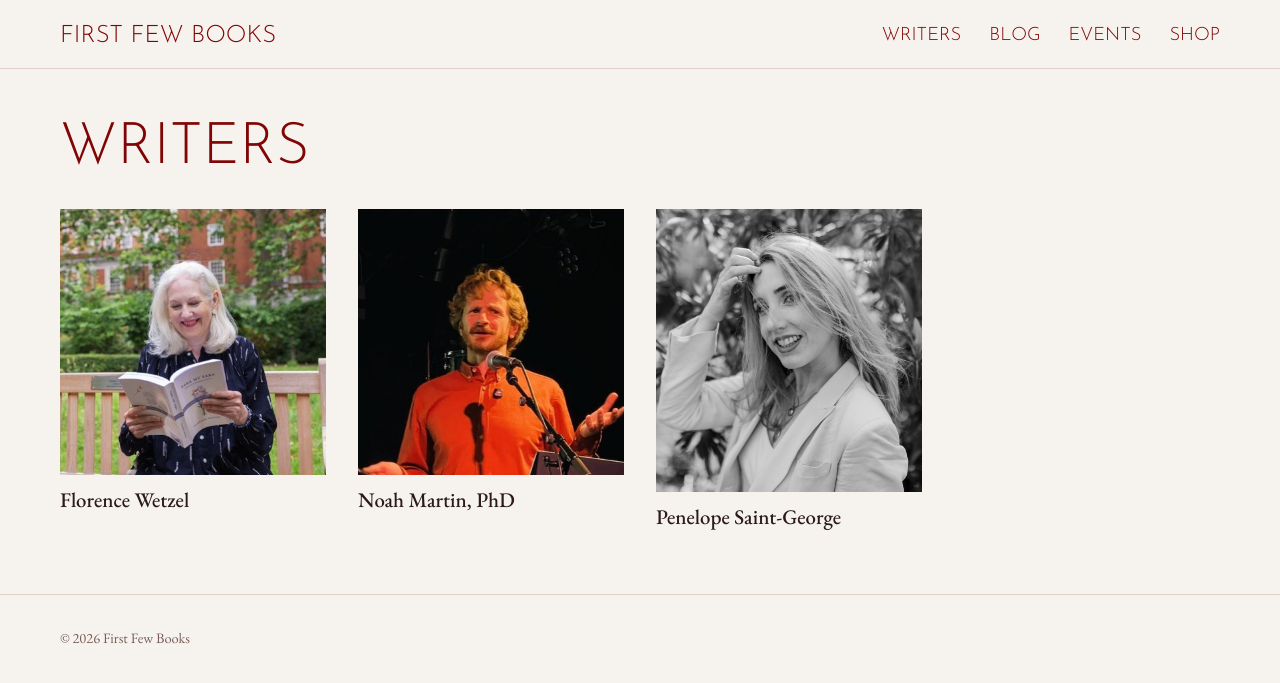
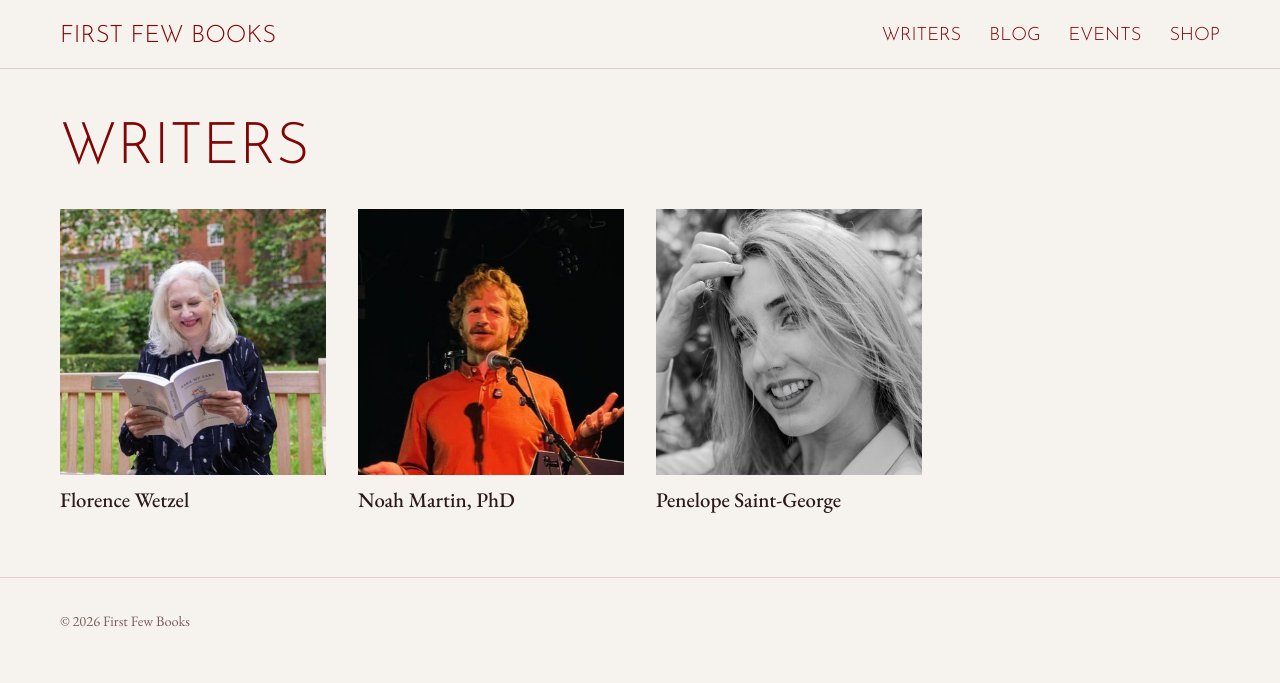
Before and after one commit to nelepope/firstfewbooks, a Jekyll site: the page built from writers/index.html, in a window 1280 px wide. Shown: the top 683 px of the page. Built offline with Jekyll 4.4.1, drawn with Linux system fonts in a browser that asks for light colours.

Commit message:
Writers page: square photos
Co-Authored-By: Claude Opus 5.5 <noreply@anthropic.com>

```diff
--- a/assets/css/style.css
+++ b/assets/css/style.css
@@ -169,9 +169,9 @@ main > .wrap:first-child { padding-top: 48px; }
 
 .member-grid { display: grid; grid-template-columns: repeat(auto-fill, minmax(220px, 1fr)); gap: 32px; margin-top: 24px; align-items: start; }
 .member-card { display: block; text-decoration: none; color: var(--text); }
-.member-card-photo { display: block; width: 100%; height: auto; margin-bottom: 12px; }
+.member-card-photo { display: block; width: 100%; aspect-ratio: 1 / 1; object-fit: cover; margin-bottom: 12px; }
 .member-card-initials {
-  display: flex; align-items: center; justify-content: center; aspect-ratio: 4 / 5; margin-bottom: 12px;
+  display: flex; align-items: center; justify-content: center; aspect-ratio: 1 / 1; margin-bottom: 12px;
   background: var(--cover); color: var(--accent); font-family: var(--font-display); font-weight: 300; font-size: 3rem;
 }
 .member-card h3 { margin: 0; }
--- a/writers/index.html
+++ b/writers/index.html
@@ -8,10 +8,8 @@ title: Writers
     {% assign members = site.members | sort: "name" %}
     {% for member in members %}
       <a class="member-card" href="{{ member.url | relative_url }}">
-        {% comment %}The whole photo (portrait), falling back to the square crop (photo).{% endcomment %}
-        {% assign full_photo = member.portrait | default: member.photo %}
-        {% if full_photo %}
-          <img class="member-card-photo" src="{{ full_photo | relative_url }}" alt="{{ member.name }}" loading="lazy">
+        {% if member.photo %}
+          <img class="member-card-photo" src="{{ member.photo | relative_url }}" alt="{{ member.name }}" loading="lazy">
         {% else %}
           {% assign parts = member.name | split: " " %}
           <div class="member-card-initials" aria-hidden="true">{% for part in parts limit: 2 %}{{ part | slice: 0 }}{% endfor %}</div>
```
Also changed, not shown: _members/penelope-saint-george.md (+0 -1 lines), assets/images/members/penelope-saint-george-full.jpg (deleted).
